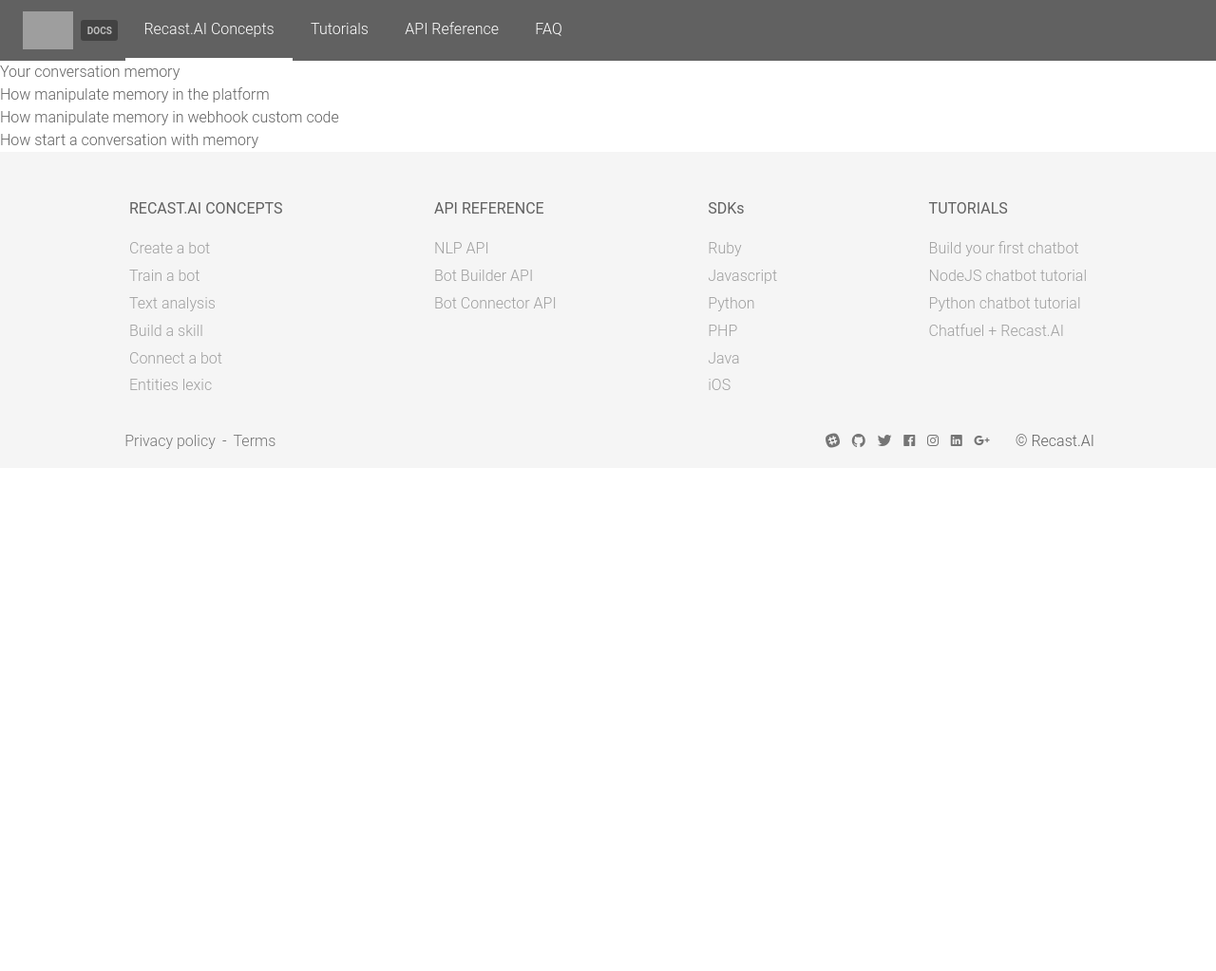
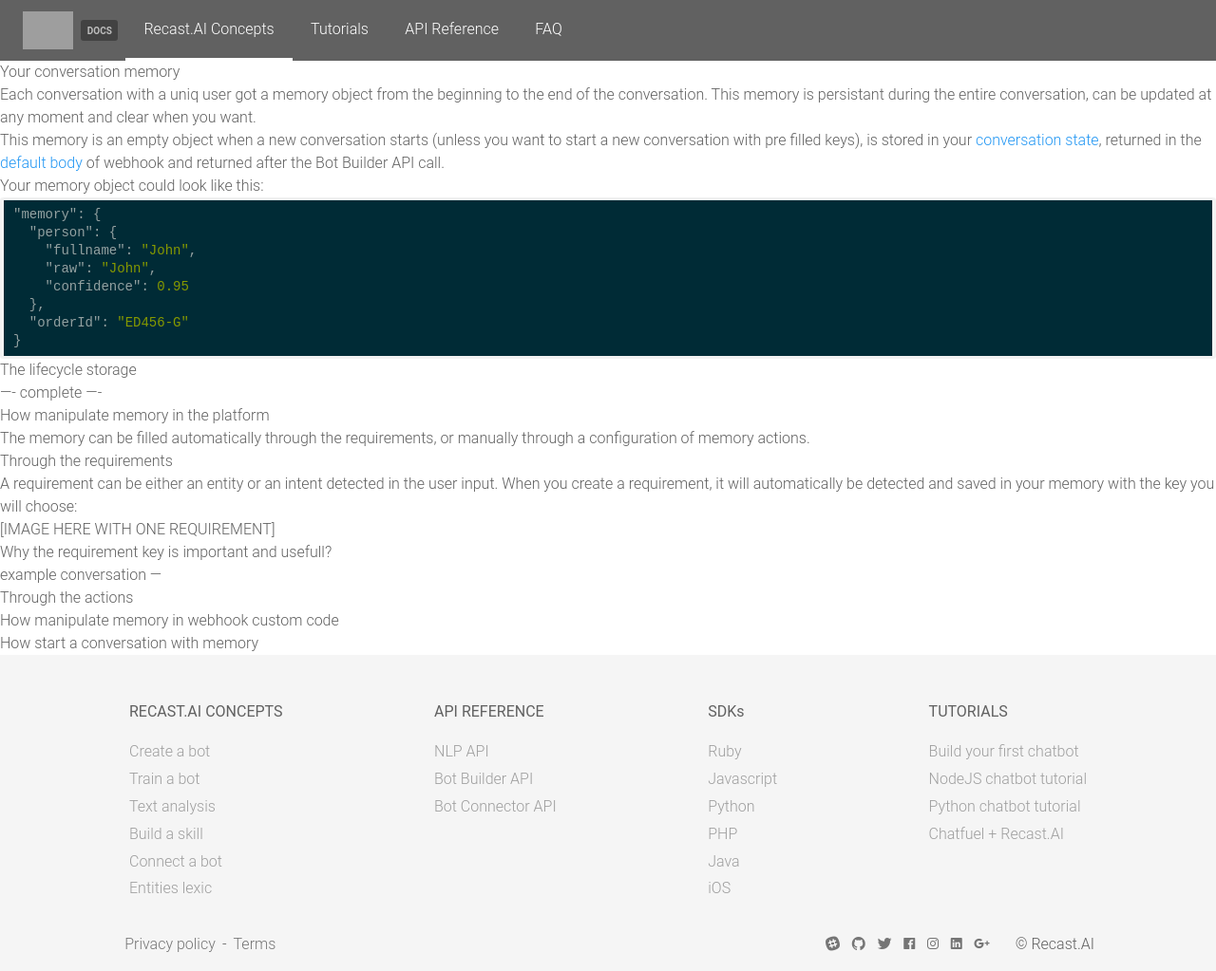
Before and after one commit to SAP-archive/docs, a Jekyll site: the page built from concepts/bot_builder/memory_management.md, in a window 1280 px wide. Shown: the whole page at 95% size. Built offline with Jekyll 4.4.1, drawn with Linux system fonts in a browser that asks for light colours; nearby versions of some CDN libraries; our own code applies the rules of GitHub Pages for plain Markdown files; a style sheet for code colours, icons or effects is not loaded; before the commit the page ends 900 px from its top, so only the background shows below that; grey boxes are pictures that could not be loaded.

Commit message:
Update memory_management.md

```diff
--- a/concepts/bot_builder/memory_management.md
+++ b/concepts/bot_builder/memory_management.md
@@ -1,6 +1,42 @@
 ## Your conversation memory
 
+Each conversation with a uniq user got a memory object from the beginning to the end of the conversation. This memory is persistant during the entire conversation, can be updated at any moment and clear when you want.
+
+This memory is an empty object when a new conversation starts (unless you want to start a new conversation with pre filled keys), is stored in your <a href="/concepts/conversation-state">conversation state</a>, returned in the <a href="/concepts/code-and-webhook#body-configuration">default body</a> of webhook and returned after the Bot Builder API call.
+
+Your memory object could look like this:
+~~~ json
+"memory": {
+  "person": {
+    "fullname": "John",
+    "raw": "John",
+    "confidence": 0.95
+  },
+  "orderId": "ED456-G"
+}
+~~~
+
+### The lifecycle storage
+
+---- complete ----
+
+
 ## How manipulate memory in the platform
+
+The memory can be filled automatically through the requirements, or manually through a configuration of **memory actions**.
+
+### Through the requirements
+
+A requirement can be either an *entity* or an *intent* detected in the user input. When you create a requirement, it will automatically be detected and saved in your memory with the key you will choose:
+
+[IMAGE HERE WITH ONE REQUIREMENT]
+
+* Why the requirement **key** is important and usefull?
+
+example conversation ---
+
+### Through the actions
+
 
 ## How manipulate memory in webhook custom code
 
```
